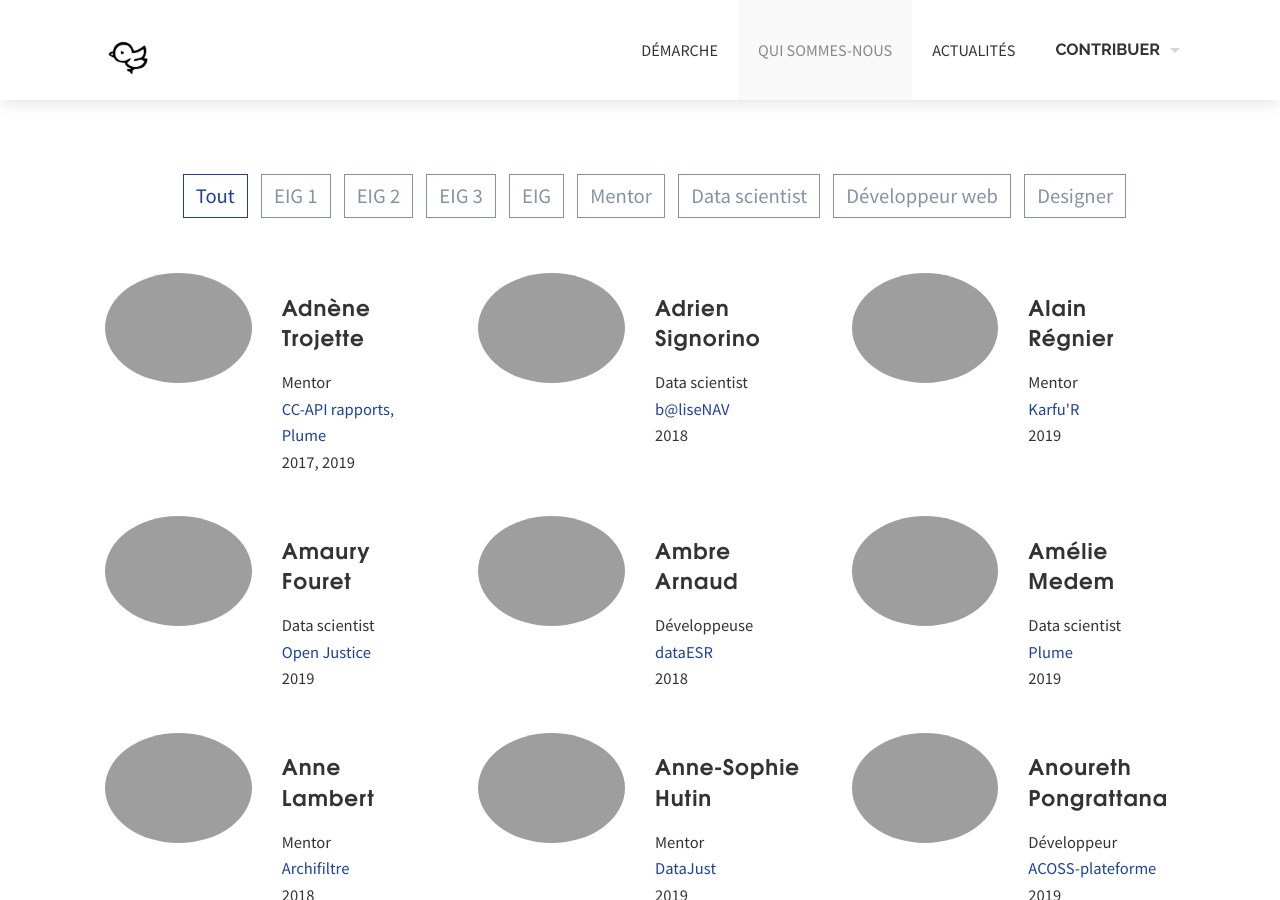
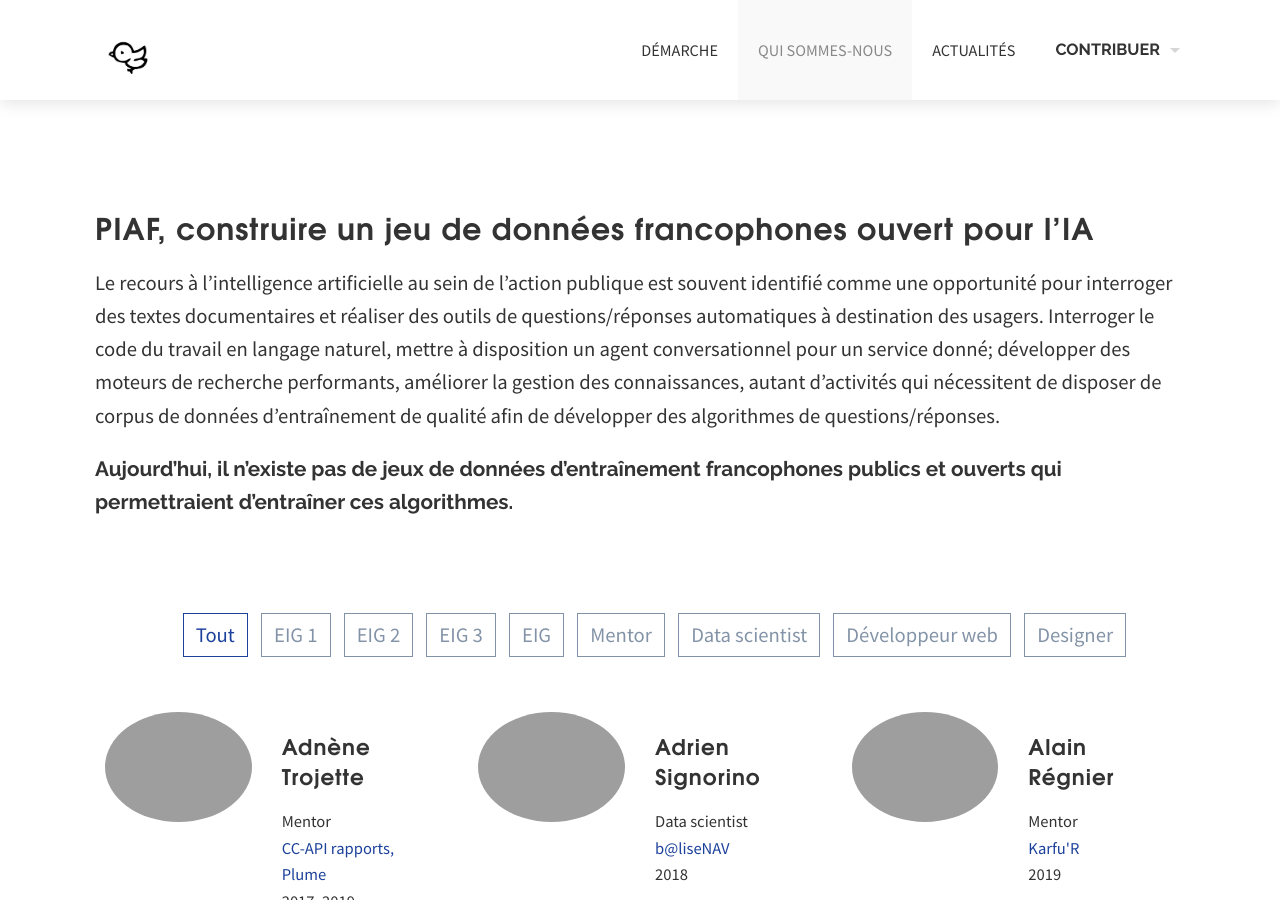
Before and after one commit to etalab/piaf-site, a Jekyll site: the page built from communaute.html, in a window 1280 px wide and 900 px high. Built offline with Jekyll 4.4.1, drawn with Linux system fonts in a browser that asks for light colours; nearby versions of some CDN libraries; some web fonts are replaced; library files that are not in the unit come from our copies.

Commit message:
Test
Insertion zone de texte au dessus.

```diff
--- a/communaute.html
+++ b/communaute.html
@@ -2,6 +2,18 @@
 layout: default
 section_id: communaute
 ---
+
+<div class='full'>
+  <div class='row'>
+    <div class='large-12 columns'>
+      <h2>PIAF, construire un jeu de données francophones ouvert pour l’IA</h2>
+
+      <p>Le recours à l’intelligence artificielle au sein de l’action publique est souvent identifié comme une opportunité pour interroger des textes documentaires et réaliser des outils de questions/réponses automatiques à destination des usagers. Interroger le code du travail en langage naturel, mettre à disposition un agent conversationnel pour un service donné; développer des moteurs de recherche performants, améliorer la gestion des connaissances, autant d’activités qui nécessitent de disposer de corpus de données d’entraînement de qualité afin de développer des algorithmes de questions/réponses.</p>
+
+      <p><strong>Aujourd’hui, il n’existe pas de jeux de données d’entraînement francophones publics et ouverts qui permettraient d’entraîner ces algorithmes.</strong></p>
+
+    </div>
+</div>
 
 <div class='full'>
     <div class='row'>
```
